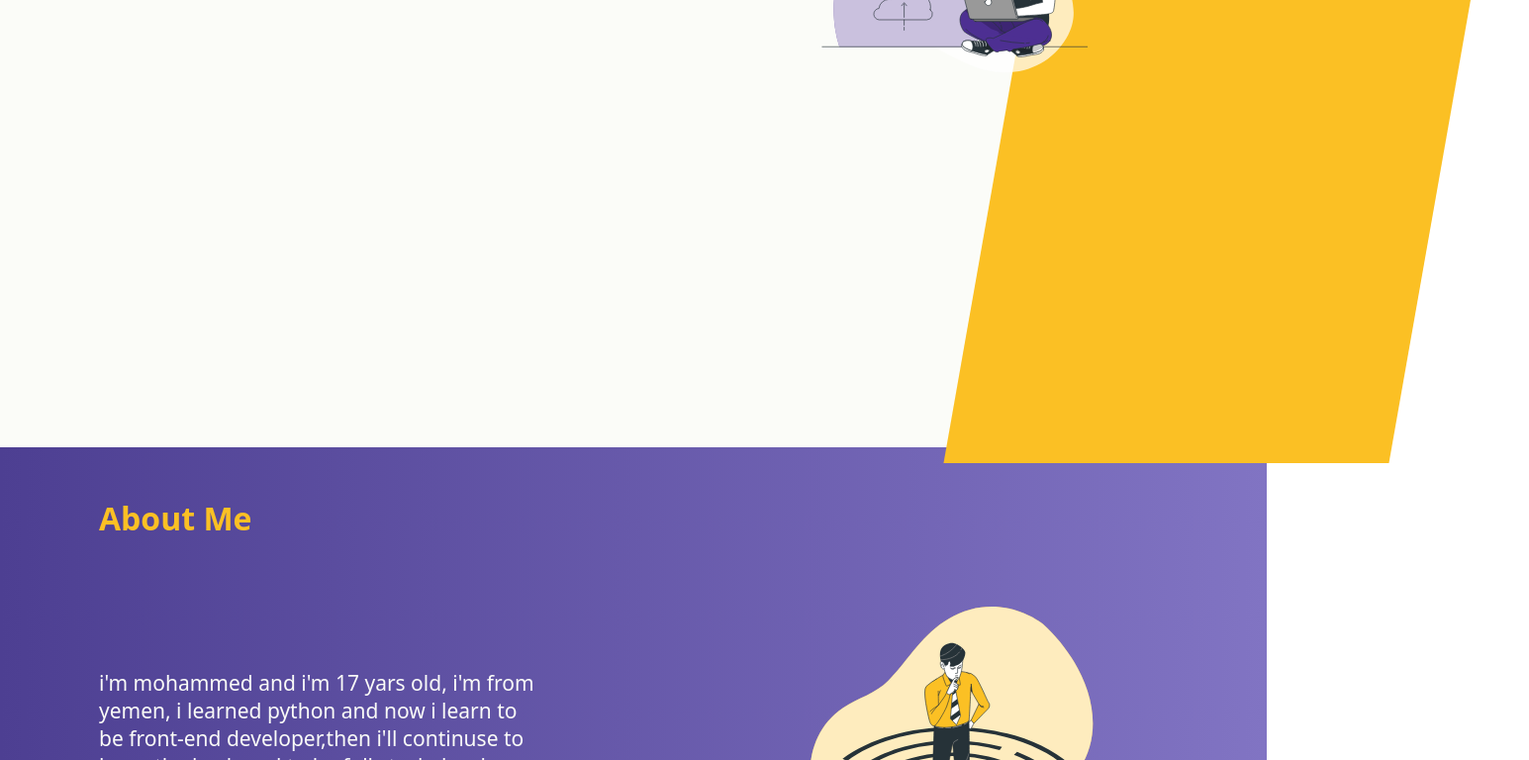
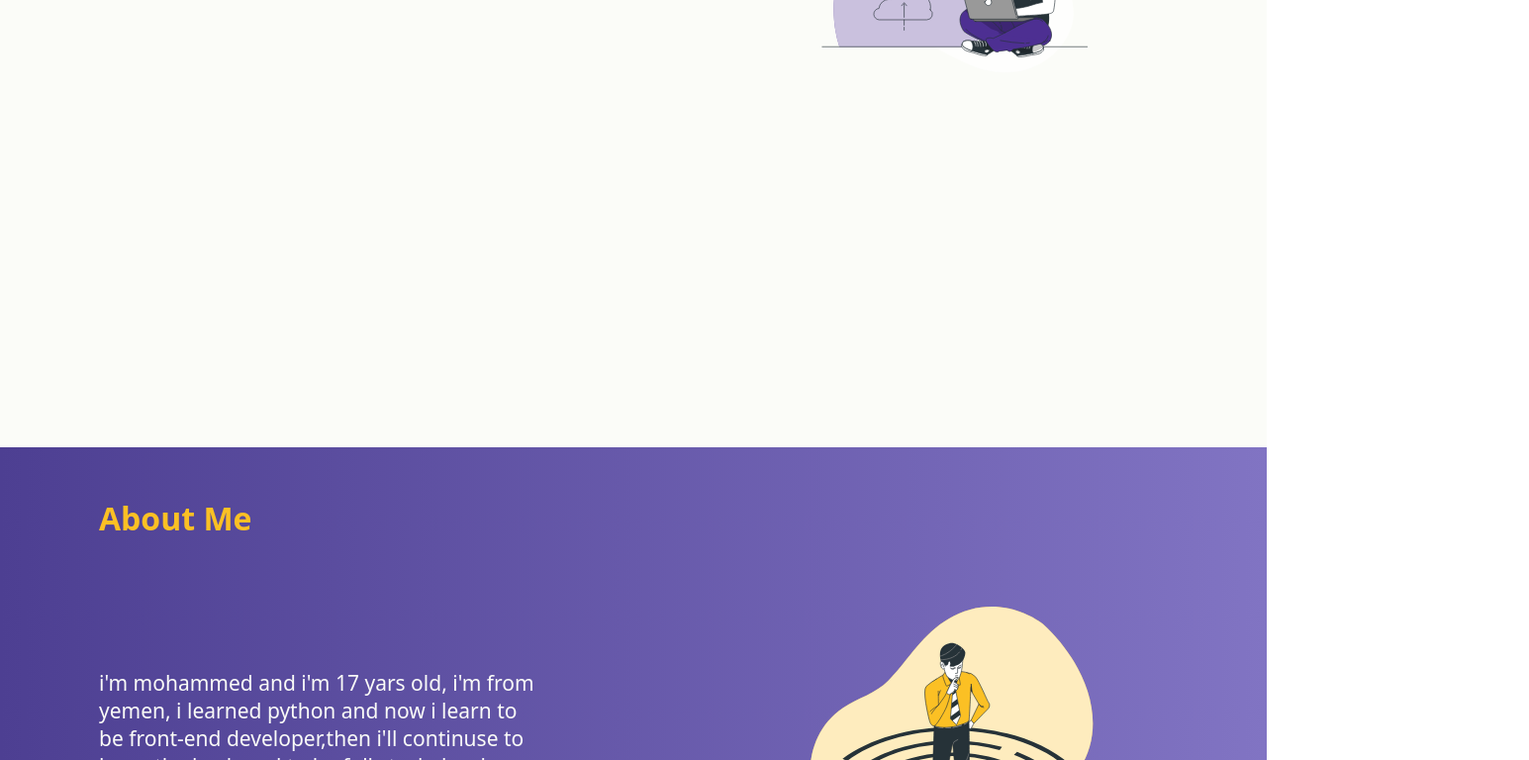
Before and after one commit to MOHA-1M/My-Personal-Website, a plain HTML site: page index.html in a window 1280 px wide. Shown: the part 348-1116 px from the top of the page at 99% size, 1545 px wide, since content can reach past the window. Drawn offline with nearby package versions, Linux system fonts and the light colour scheme.

Commit message:
better then

```diff
--- a/index.html
+++ b/index.html
@@ -13,7 +13,7 @@
     <div id="home-page">
 
     <div class="content">
-    <div class="mrba"></div>
+
         <header>
         <div class="button">
             <svg xmlns="http://www.w3.org/2000/svg" width="35" height="35" viewBox="0 0 24 24" style="fill: white;"><path d="M4 6h2v2H4zm0 5h2v2H4zm0 5h2v2H4zm16-8V6H8.023v2H18.8zM8 11h12v2H8zm0 5h12v2H8z"></path></svg>
```
